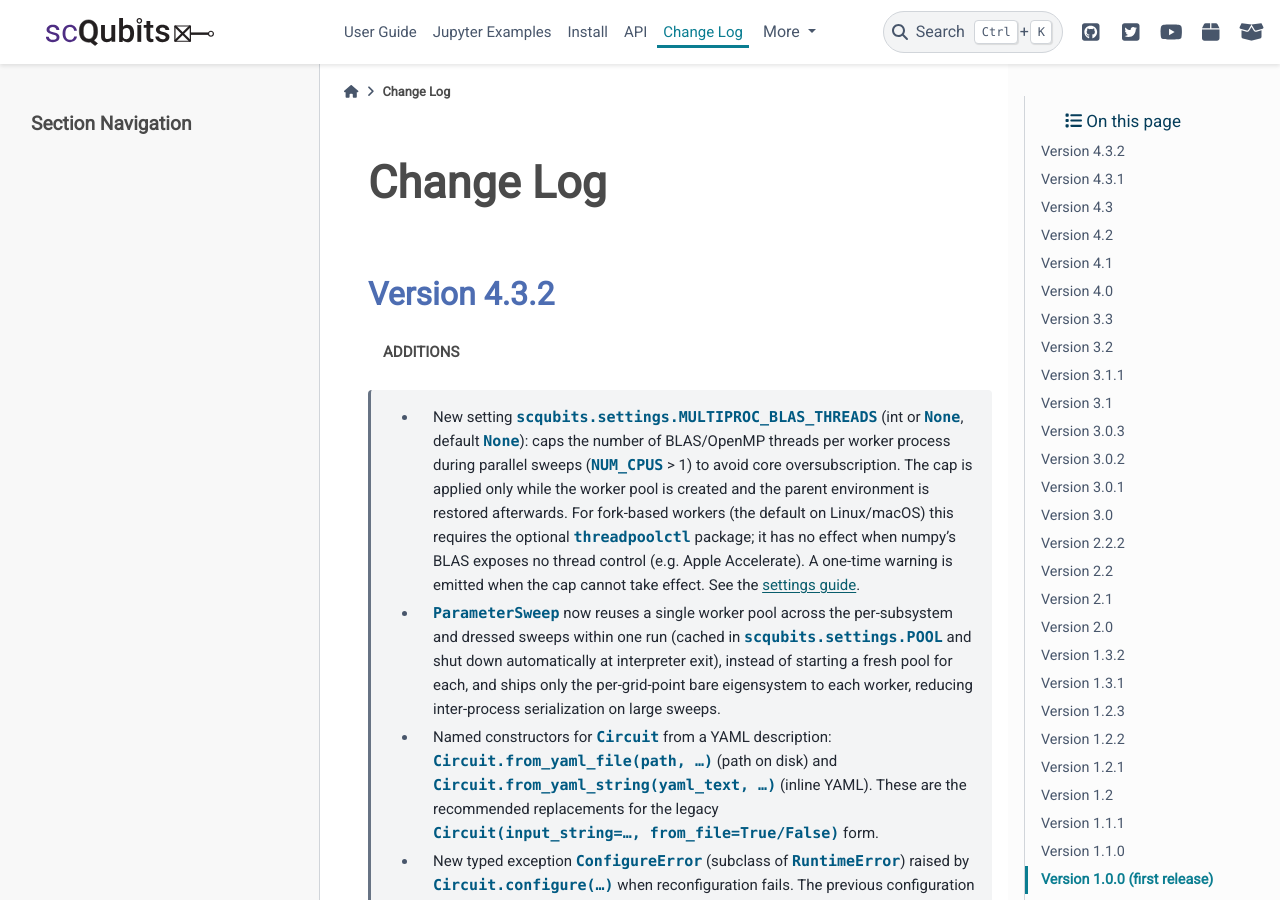
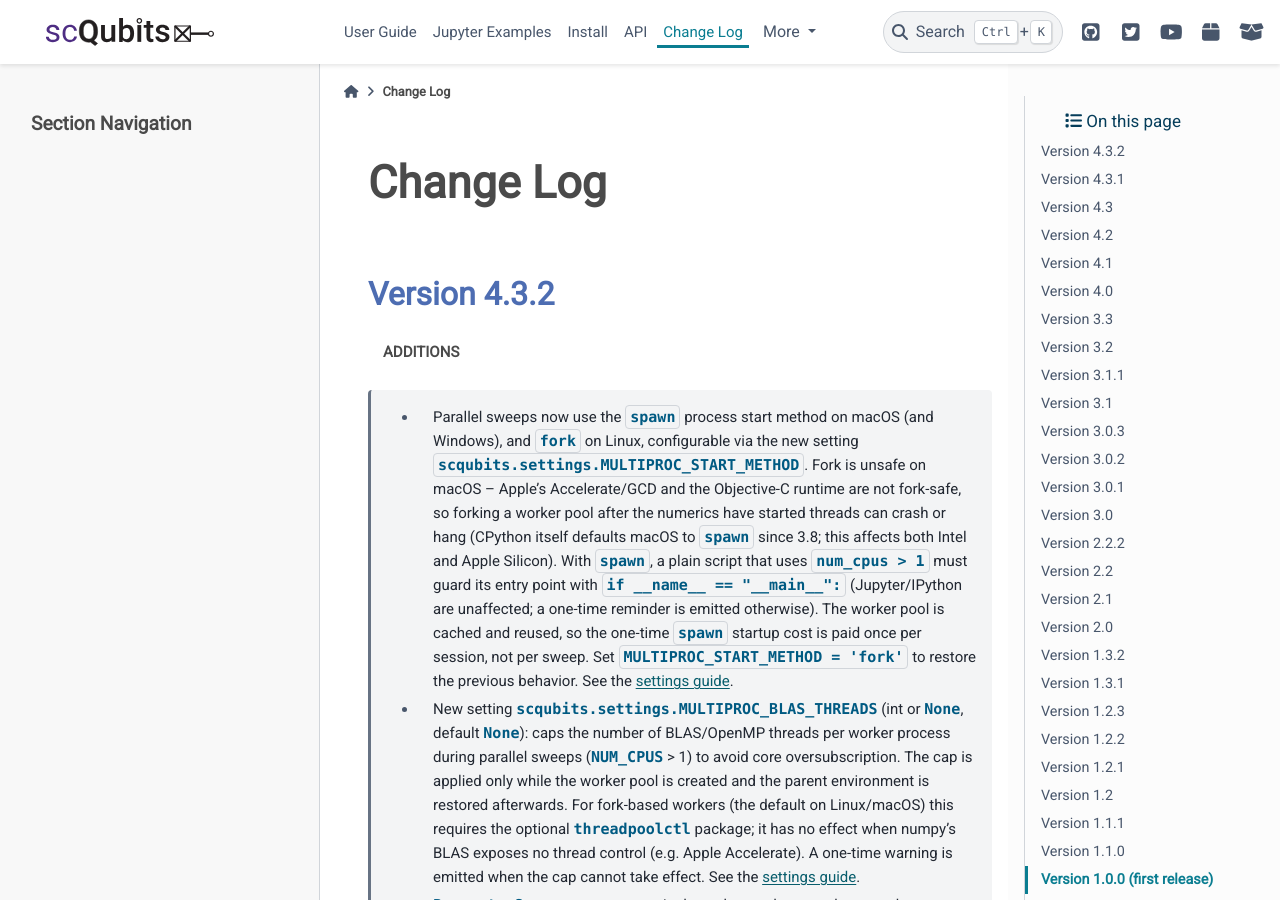
Before and after one commit to scqubits/scqubits-doc, a Sphinx documentation site: the page built from docs/source/changelog.rst, in a window 1280 px wide and 900 px high. Built offline with Sphinx 7.4.7 and the PyData theme 0.15.4, drawn with Linux system fonts in a browser that asks for light colours; pages that are not in the unit, such as notebooks, are missing from menus.

Commit message:
docs(parallel): document the macOS spawn start method and MULTIPROC_START_METHOD
- Add a "Process start method (fork vs spawn)" section to the Parallel Processing
  guide: the platform defaults (fork on Linux, spawn on macOS/Windows), why fork is
  unsafe on macOS (both Intel and Apple Silicon), the __main__-guard requirement for
  plain scripts under spawn, the once-per-session (not per-sweep) cost thanks to pool
  reuse, the override, and the orphaned-worker note.
- Add MULTIPROC_START_METHOD to the user-accessible settings table.
- Add a 4.3.2 changelog entry.

```diff
--- a/docs/source/changelog.rst
+++ b/docs/source/changelog.rst
@@ -11,6 +11,22 @@ Version 4.3.2
 +++++++++++++
 
 **ADDITIONS**
+
+    - Parallel sweeps now use the ``spawn`` process start method on
+      macOS (and Windows), and ``fork`` on Linux, configurable via the
+      new setting ``scqubits.settings.MULTIPROC_START_METHOD``. Fork is
+      unsafe on macOS -- Apple's Accelerate/GCD and the Objective-C
+      runtime are not fork-safe, so forking a worker pool after the
+      numerics have started threads can crash or hang (CPython itself
+      defaults macOS to ``spawn`` since 3.8; this affects both Intel and
+      Apple Silicon). With ``spawn``, a plain script that uses
+      ``num_cpus > 1`` must guard its entry point with
+      ``if __name__ == "__main__":`` (Jupyter/IPython are unaffected; a
+      one-time reminder is emitted otherwise). The worker pool is cached
+      and reused, so the one-time ``spawn`` startup cost is paid once per
+      session, not per sweep. Set ``MULTIPROC_START_METHOD = 'fork'`` to
+      restore the previous behavior. See the
+      :ref:`settings guide <guide-settings>`.
 
     - New setting `scqubits.settings.MULTIPROC_BLAS_THREADS` (int or
       `None`, default `None`): caps the number of BLAS/OpenMP threads
--- a/docs/source/guide/settings/guide-settings.rst
+++ b/docs/source/guide/settings/guide-settings.rst
@@ -32,6 +32,10 @@ scqubits has a few internal parameters that can be changed by the user:
 +------------------------------+------------------------------+-------------------------------------------------------------------+
 | ``MULTIPROC``                | `str`                        | 'pathos' (default) or 'multiprocessing'                           |
 +------------------------------+------------------------------+-------------------------------------------------------------------+
+| ``MULTIPROC_START_METHOD``   | str or None (default: None)  | Worker-process start method: None (platform default), 'fork',     |
+|                              |                              | 'spawn', or 'forkserver'. Default is 'fork' on Linux and          |
+|                              |                              | 'spawn' on macOS/Windows (fork is unsafe on macOS).               |
++------------------------------+------------------------------+-------------------------------------------------------------------+
 | ``NUM_CPUS``                 | int                          | Number of cores to be used in parallelization (default: 1)        |
 +------------------------------+------------------------------+-------------------------------------------------------------------+
 | ``MULTIPROC_BLAS_THREADS``   | int or None (default: None)  | Cap BLAS/OpenMP threads per worker process during parallel sweeps |
```
Also changed, not shown: docs/source/guide/settings/ipynb/parallel.ipynb.
